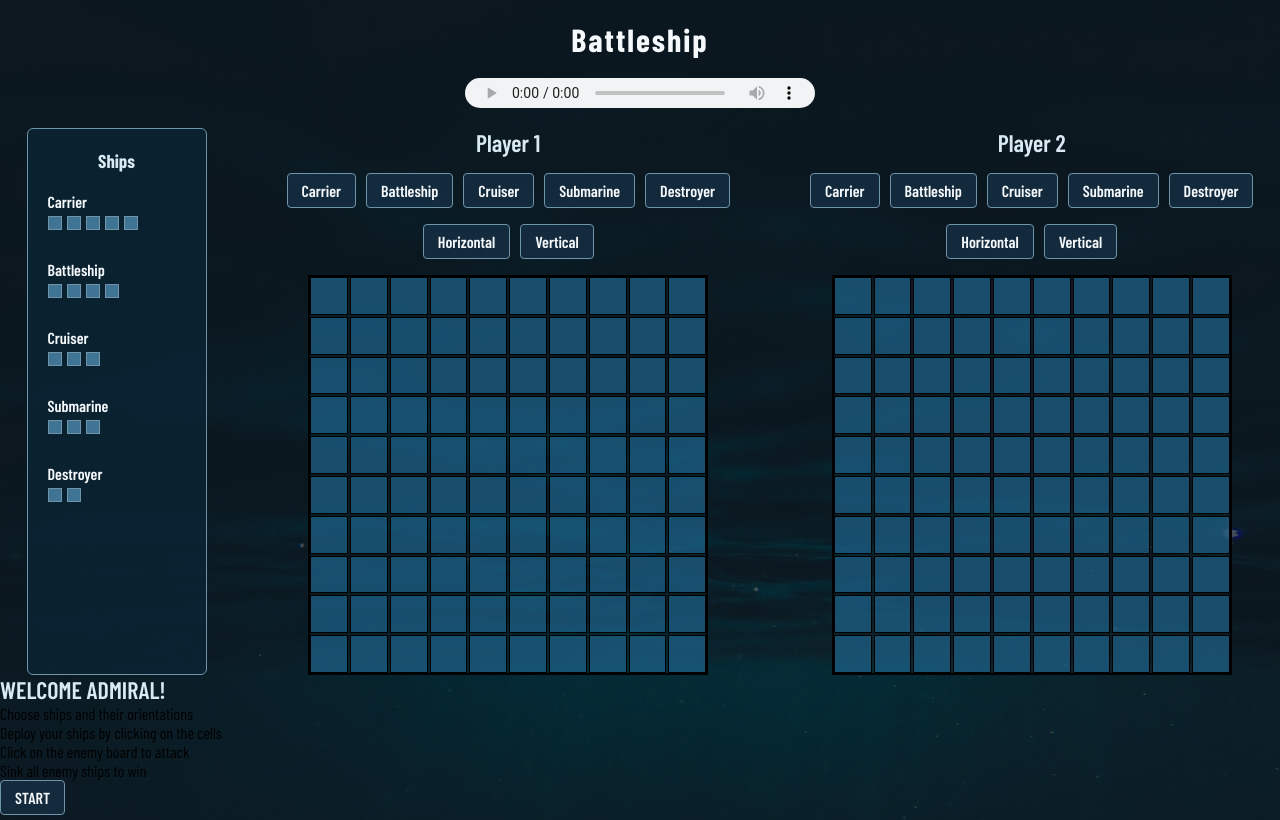
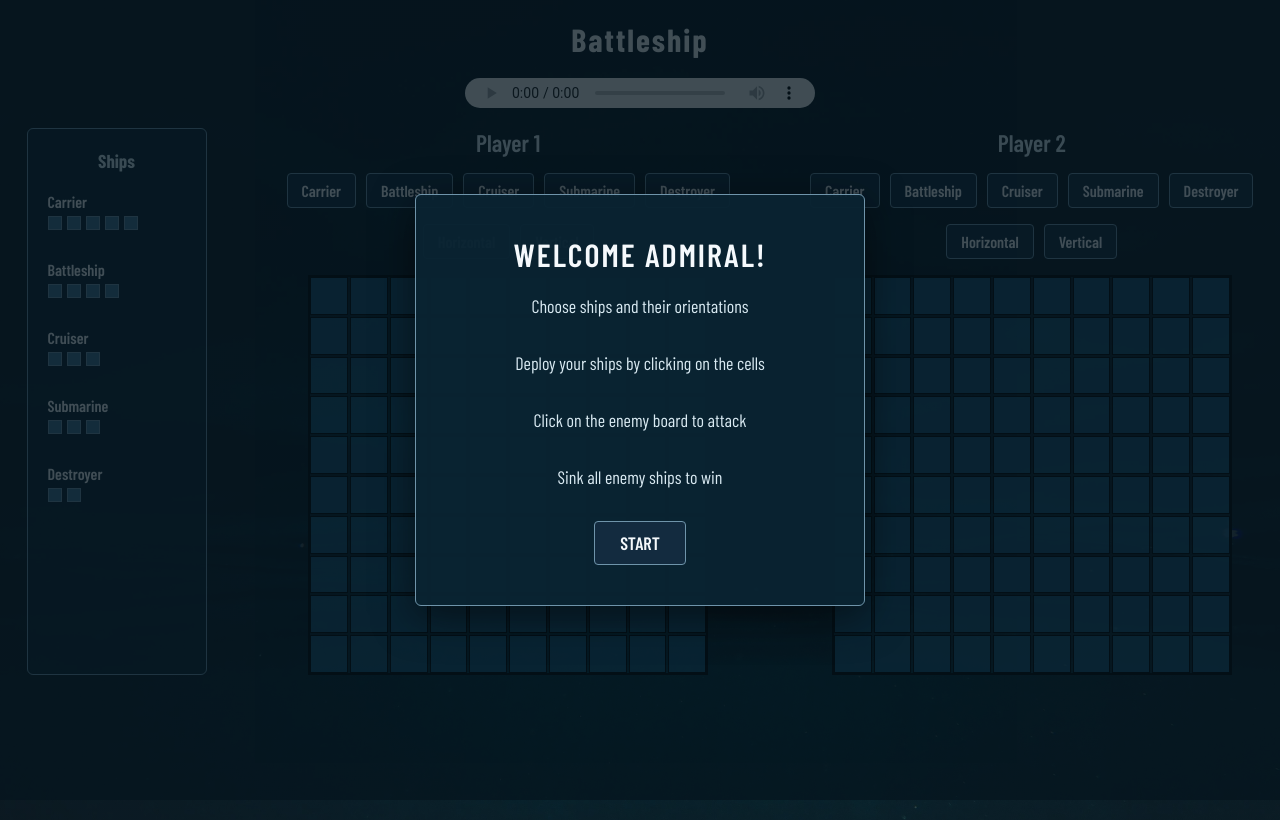
Before and after one commit to canberkg67/battleship, a website with bundled scripts: page index.html in a window 1280 px wide. Built offline with nearby package versions, Linux system fonts and the light colour scheme.

Commit message:
style: add style for intro

```diff
--- a/style.css
+++ b/style.css
@@ -107,6 +107,8 @@ h2 {
     font-weight: 600;
 }
 
+/* Buttons */
+
 button {
     font-family: "Barlow Condensed", sans-serif;
     font-size: 16px;
@@ -135,6 +137,8 @@ button:active {
     transform: translateY(1px);
 }
 
+/* Music Player */
+
 .music-player {
     display: flex;
     justify-content: center;
@@ -145,6 +149,8 @@ button:active {
     width: 350px;
     height: 30px;
 }
+
+/* Fleet Info */
 
 .fleet-info {
     width: 180px;
@@ -187,3 +193,53 @@ button:active {
     background-color: #407494;
     border: 1px solid #6f94aa;
 }
+
+
+/* Intro */
+.intro-overlay {
+    position: fixed;
+    inset: 0;
+
+    display: flex;
+    justify-content: center;
+    align-items: center;
+
+    background-color: rgba(5, 20, 30, 0.75);
+
+    z-index: 1000;
+}
+
+.intro-modal {
+    width: 450px;
+    padding: 40px;
+
+    text-align: center;
+
+    background-color: rgba(10, 35, 50, 0.95);
+
+    border: 1px solid #6f94aa;
+    border-radius: 6px;
+
+    color: #f5f9fc;
+
+    box-shadow: 0 10px 40px rgba(0, 0, 0, 0.5);
+}
+
+.intro-modal h2 {
+    margin-bottom: 20px;
+    color: #f5f9fc;
+    font-size: 32px;
+    letter-spacing: 2px;
+}
+
+.intro-modal p {
+    margin-bottom: 30px;
+    color: #d9eaf2;
+    font-size: 18px;
+    line-height: 1.5;
+}
+
+.intro-modal button {
+    padding: 10px 25px;
+    font-size: 18px;
+}
```
